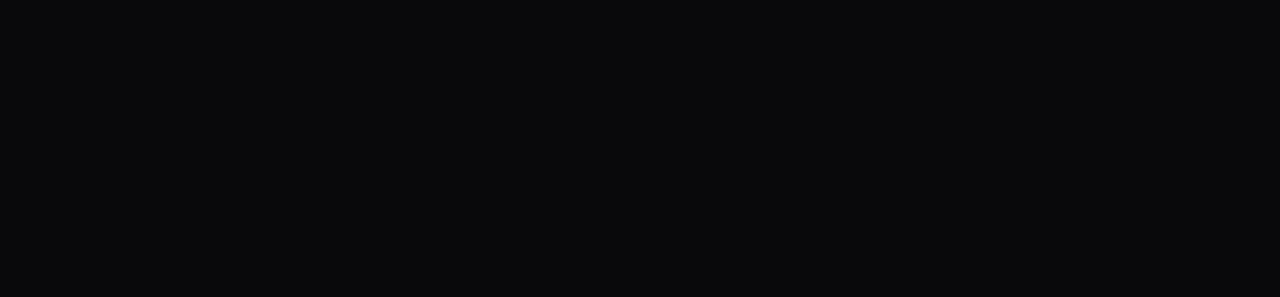
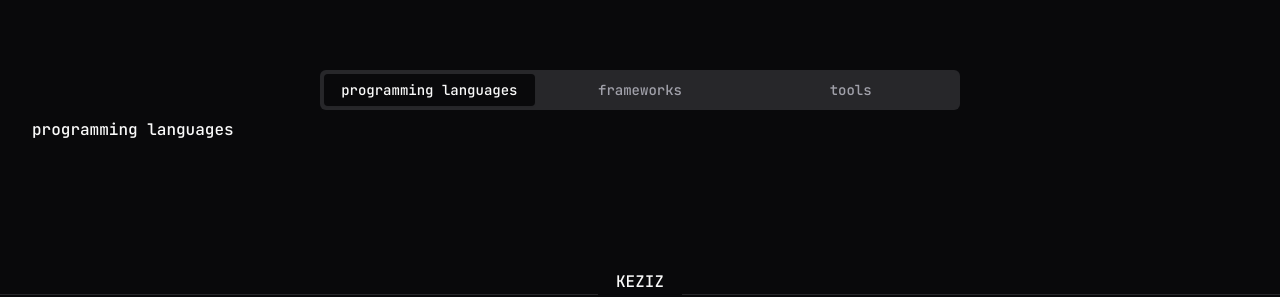
Before and after one commit to mouayed-keziz/my-portfolio, a Next.js app: page / in a window 1280 px wide. Shown: the part 1076-1373 px from the top of the page. Before the commit the page ends 1018 px from the top, so only its background shows below. Built offline with nearby package versions, Linux system fonts and the light colour scheme.

Commit message:
add footer and basic skills tabs

```diff
--- a/package.json
+++ b/package.json
@@ -11,7 +11,9 @@
   "dependencies": {
     "@radix-ui/react-dialog": "^1.0.4",
     "@radix-ui/react-dropdown-menu": "^2.0.5",
+    "@radix-ui/react-separator": "^1.0.3",
     "@radix-ui/react-slot": "^1.0.2",
+    "@radix-ui/react-tabs": "^1.0.4",
     "@types/node": "20.5.7",
     "@types/react": "18.2.21",
     "@types/react-dom": "18.2.7",
--- /dev/null
+++ b/src/components/footer.tsx
@@ -0,0 +1,11 @@
+import { Separator } from "@/components/ui/separator";
+
+export default function Footer() {
+    return (
+        <div className="flex items-center justify-center overflow-hidden">
+            <Separator />
+            <p className="mx-2 text-center">KEZIZ Mouayed</p>
+            <Separator />
+        </div>
+    );
+}
--- a/src/components/sections/hero.tsx
+++ b/src/components/sections/hero.tsx
@@ -4,7 +4,7 @@
     return (
         <>
             <Container>
-                <section className="mt-32 mb-48" >
+                <section className="mt-32" >
                     <h1 className="relative max-w-3xl text-5xl font-semibold text-center sm:text-left md:text-5xl lg:text-6xl u-text-gray-900 flex-wrap">
                         Unveiling <span className="">Mouayed</span>&lsquo;s Web Universe
                     </h1>
--- /dev/null
+++ b/src/components/sections/my_skills.tsx
@@ -0,0 +1,28 @@
+import Container from "@/components/layout/container";
+import { Tabs, TabsContent, TabsList, TabsTrigger } from "@/components/ui/tabs"
+import { Separator } from "@/components/ui/separator"
+
+
+export default function MySkills() {
+    return (
+        <>
+            <Container >
+                <Tabs defaultValue="1" >
+                    <div className="flex justify-center items-center">
+                        <TabsList className="w-[640px] m-auto">
+                            <TabsTrigger className="w-full" value="1">programming languages</TabsTrigger>
+                            <TabsTrigger className="w-full" value="2">frameworks</TabsTrigger>
+                            <TabsTrigger className="w-full" value="3">tools</TabsTrigger>
+                        </TabsList>
+                    </div>
+                    <TabsContent value="1">programming languages</TabsContent>
+                    <TabsContent value="2">frameworks</TabsContent>
+                    <TabsContent value="3">tools</TabsContent>
+                </Tabs>
+            </Container>
+
+
+
+        </>
+    );
+}
--- /dev/null
+++ b/src/components/ui/separator.tsx
@@ -0,0 +1,29 @@
+import * as React from "react"
+import * as SeparatorPrimitive from "@radix-ui/react-separator"
+
+import { cn } from "@/lib/utils"
+
+const Separator = React.forwardRef<
+  React.ElementRef<typeof SeparatorPrimitive.Root>,
+  React.ComponentPropsWithoutRef<typeof SeparatorPrimitive.Root>
+>(
+  (
+    { className, orientation = "horizontal", decorative = true, ...props },
+    ref
+  ) => (
+    <SeparatorPrimitive.Root
+      ref={ref}
+      decorative={decorative}
+      orientation={orientation}
+      className={cn(
+        "shrink-0 bg-border",
+        orientation === "horizontal" ? "h-[1px] w-full" : "h-full w-[1px]",
+        className
+      )}
+      {...props}
+    />
+  )
+)
+Separator.displayName = SeparatorPrimitive.Root.displayName
+
+export { Separator }
--- /dev/null
+++ b/src/components/ui/tabs.tsx
@@ -0,0 +1,53 @@
+import * as React from "react"
+import * as TabsPrimitive from "@radix-ui/react-tabs"
+
+import { cn } from "@/lib/utils"
+
+const Tabs = TabsPrimitive.Root
+
+const TabsList = React.forwardRef<
+  React.ElementRef<typeof TabsPrimitive.List>,
+  React.ComponentPropsWithoutRef<typeof TabsPrimitive.List>
+>(({ className, ...props }, ref) => (
+  <TabsPrimitive.List
+    ref={ref}
+    className={cn(
+      "inline-flex h-10 items-center justify-center rounded-md bg-muted p-1 text-muted-foreground",
+      className
+    )}
+    {...props}
+  />
+))
+TabsList.displayName = TabsPrimitive.List.displayName
+
+const TabsTrigger = React.forwardRef<
+  React.ElementRef<typeof TabsPrimitive.Trigger>,
+  React.ComponentPropsWithoutRef<typeof TabsPrimitive.Trigger>
+>(({ className, ...props }, ref) => (
+  <TabsPrimitive.Trigger
+    ref={ref}
+    className={cn(
+      "inline-flex items-center justify-center whitespace-nowrap rounded-sm px-3 py-1.5 text-sm font-medium ring-offset-background transition-all focus-visible:outline-none focus-visible:ring-2 focus-visible:ring-ring focus-visible:ring-offset-2 disabled:pointer-events-none disabled:opacity-50 data-[state=active]:bg-background data-[state=active]:text-foreground data-[state=active]:shadow-sm",
+      className
+    )}
+    {...props}
+  />
+))
+TabsTrigger.displayName = TabsPrimitive.Trigger.displayName
+
+const TabsContent = React.forwardRef<
+  React.ElementRef<typeof TabsPrimitive.Content>,
+  React.ComponentPropsWithoutRef<typeof TabsPrimitive.Content>
+>(({ className, ...props }, ref) => (
+  <TabsPrimitive.Content
+    ref={ref}
+    className={cn(
+      "mt-2 ring-offset-background focus-visible:outline-none focus-visible:ring-2 focus-visible:ring-ring focus-visible:ring-offset-2",
+      className
+    )}
+    {...props}
+  />
+))
+TabsContent.displayName = TabsPrimitive.Content.displayName
+
+export { Tabs, TabsList, TabsTrigger, TabsContent }
--- a/src/pages/index.tsx
+++ b/src/pages/index.tsx
@@ -1,7 +1,9 @@
+import Footer from '@/components/footer'
 import Container from '@/components/layout/container'
 import MeshBackground from '@/components/sections/_mesh_background'
 import AboutMe from '@/components/sections/about_me'
 import HeroHeader from '@/components/sections/hero'
+import MySkills from '@/components/sections/my_skills'
 import Navbar from '@/components/sections/navbar'
 import Image from 'next/image'
 
@@ -12,9 +14,12 @@
       <MeshBackground />
       <Navbar />
       <HeroHeader />
+      <div className='h-48' />
       <AboutMe />
-
-
+      <div className='h-32' />
+      <MySkills />
+      <div className='h-32' />
+      <Footer />
     </>
   )
 }
```
Also changed, not shown: 1 other file (tests, documents, lock files or other folders).
